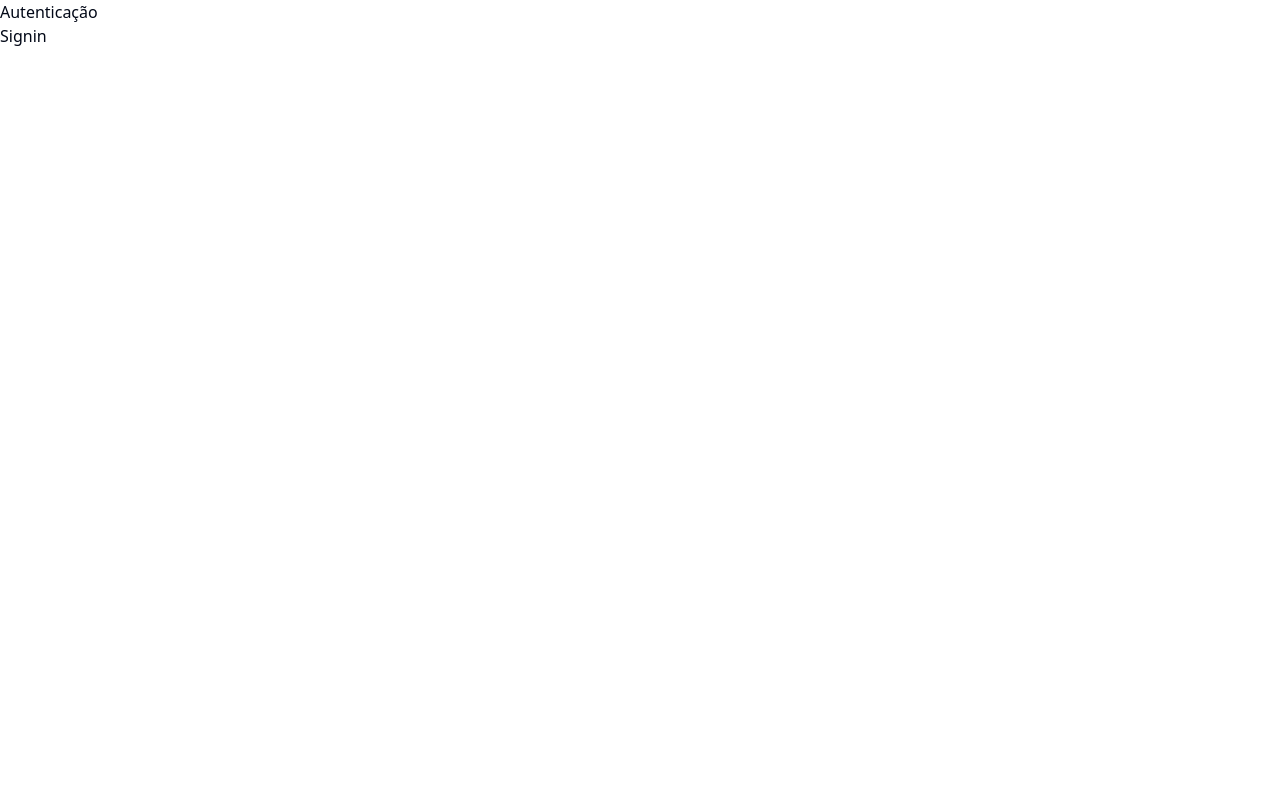
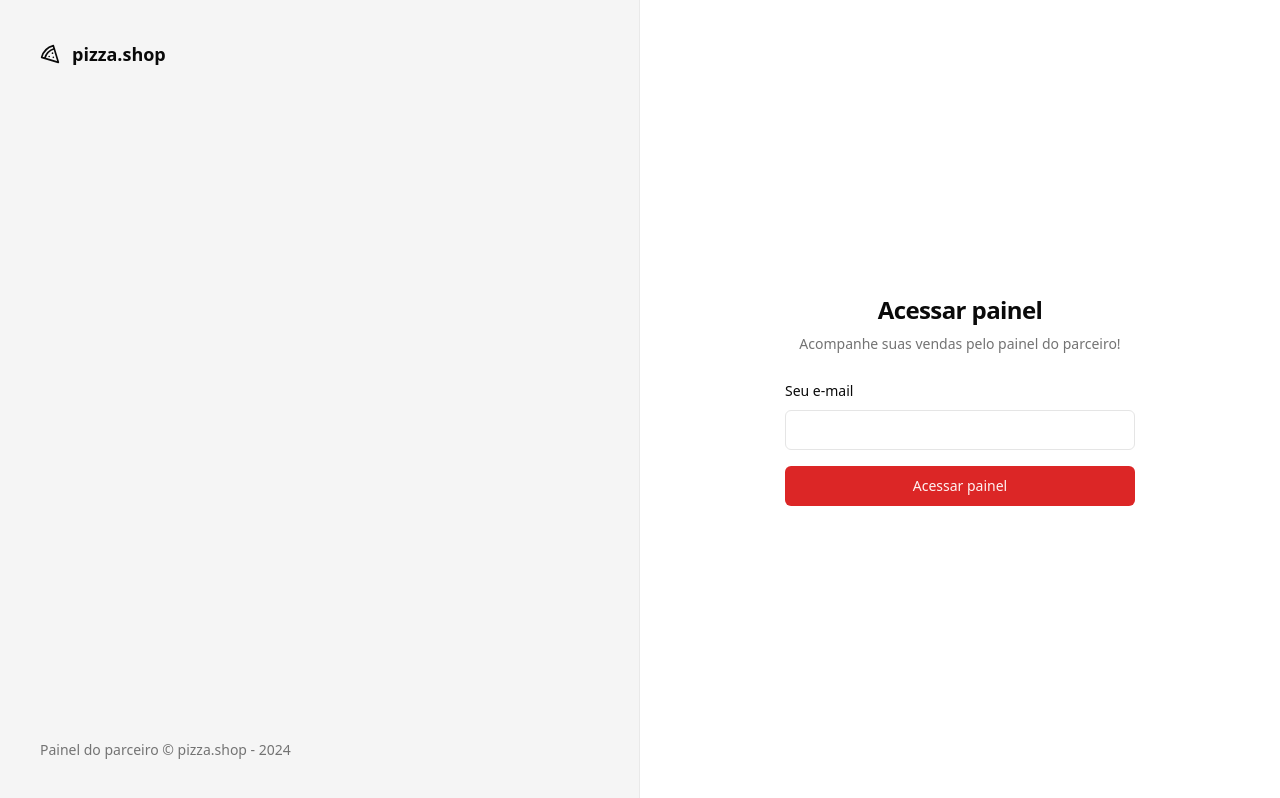
Before and after one commit to andraraujo/pizzashop-web, a React (Vite) app: page /sign-in in a window 1280 px wide. Built offline with nearby package versions, Linux system fonts and the light colour scheme.

Commit message:
feat: alterando o layout da página de signin

```diff
--- a/package.json
+++ b/package.json
@@ -10,6 +10,7 @@
     "preview": "vite preview"
   },
   "dependencies": {
+    "@radix-ui/react-label": "^2.0.2",
     "@radix-ui/react-slot": "^1.0.2",
     "class-variance-authority": "^0.7.0",
     "clsx": "^2.1.1",
--- /dev/null
+++ b/src/components/ui/input.tsx
@@ -0,0 +1,25 @@
+import * as React from "react"
+
+import { cn } from "@/lib/utils"
+
+export interface InputProps
+  extends React.InputHTMLAttributes<HTMLInputElement> {}
+
+const Input = React.forwardRef<HTMLInputElement, InputProps>(
+  ({ className, type, ...props }, ref) => {
+    return (
+      <input
+        type={type}
+        className={cn(
+          "flex h-10 w-full rounded-md border border-input bg-background px-3 py-2 text-sm ring-offset-background file:border-0 file:bg-transparent file:text-sm file:font-medium placeholder:text-muted-foreground focus-visible:outline-none focus-visible:ring-2 focus-visible:ring-ring focus-visible:ring-offset-2 disabled:cursor-not-allowed disabled:opacity-50",
+          className
+        )}
+        ref={ref}
+        {...props}
+      />
+    )
+  }
+)
+Input.displayName = "Input"
+
+export { Input }
--- /dev/null
+++ b/src/components/ui/label.tsx
@@ -0,0 +1,24 @@
+import * as React from "react"
+import * as LabelPrimitive from "@radix-ui/react-label"
+import { cva, type VariantProps } from "class-variance-authority"
+
+import { cn } from "@/lib/utils"
+
+const labelVariants = cva(
+  "text-sm font-medium leading-none peer-disabled:cursor-not-allowed peer-disabled:opacity-70"
+)
+
+const Label = React.forwardRef<
+  React.ElementRef<typeof LabelPrimitive.Root>,
+  React.ComponentPropsWithoutRef<typeof LabelPrimitive.Root> &
+    VariantProps<typeof labelVariants>
+>(({ className, ...props }, ref) => (
+  <LabelPrimitive.Root
+    ref={ref}
+    className={cn(labelVariants(), className)}
+    {...props}
+  />
+))
+Label.displayName = LabelPrimitive.Root.displayName
+
+export { Label }
--- a/src/global.css
+++ b/src/global.css
@@ -5,64 +5,47 @@
 @layer base {
   :root {
     --background: 0 0% 100%;
-      --foreground: 222.2 84% 4.9%;
-
+    --foreground: 0 0% 3.9%;
     --card: 0 0% 100%;
-      --card-foreground: 222.2 84% 4.9%;
-
+    --card-foreground: 0 0% 3.9%;
     --popover: 0 0% 100%;
-      --popover-foreground: 222.2 84% 4.9%;
-
-      --primary: 222.2 47.4% 11.2%;
-      --primary-foreground: 210 40% 98%;
-
-      --secondary: 210 40% 96.1%;
-      --secondary-foreground: 222.2 47.4% 11.2%;
-
-      --muted: 210 40% 96.1%;
-      --muted-foreground: 215.4 16.3% 46.9%;
-
-      --accent: 210 40% 96.1%;
-      --accent-foreground: 222.2 47.4% 11.2%;
-
+    --popover-foreground: 0 0% 3.9%;
+    --primary: 0 72.2% 50.6%;
+    --primary-foreground: 0 85.7% 97.3%;
+    --secondary: 0 0% 96.1%;
+    --secondary-foreground: 0 0% 9%;
+    --muted: 0 0% 96.1%;
+    --muted-foreground: 0 0% 45.1%;
+    --accent: 0 0% 96.1%;
+    --accent-foreground: 0 0% 9%;
     --destructive: 0 84.2% 60.2%;
-      --destructive-foreground: 210 40% 98%;
-
-      --border: 214.3 31.8% 91.4%;
-      --input: 214.3 31.8% 91.4%;
-      --ring: 222.2 84% 4.9%;
-
+    --destructive-foreground: 0 0% 98%;
+    --border: 0 0% 89.8%;
+    --input: 0 0% 89.8%;
+    --ring: 0 72.2% 50.6%;
     --radius: 0.5rem;
   }
 
   .dark {
-      --background: 222.2 84% 4.9%;
-      --foreground: 210 40% 98%;
-
-      --card: 222.2 84% 4.9%;
-      --card-foreground: 210 40% 98%;
-
-      --popover: 222.2 84% 4.9%;
-      --popover-foreground: 210 40% 98%;
-
-      --primary: 210 40% 98%;
-      --primary-foreground: 222.2 47.4% 11.2%;
-
-      --secondary: 217.2 32.6% 17.5%;
-      --secondary-foreground: 210 40% 98%;
-
-      --muted: 217.2 32.6% 17.5%;
-      --muted-foreground: 215 20.2% 65.1%;
-
-      --accent: 217.2 32.6% 17.5%;
-      --accent-foreground: 210 40% 98%;
-
+    --background: 0 0% 3.9%;
+    --foreground: 0 0% 98%;
+    --card: 0 0% 3.9%;
+    --card-foreground: 0 0% 98%;
+    --popover: 0 0% 3.9%;
+    --popover-foreground: 0 0% 98%;
+    --primary: 0 72.2% 50.6%;
+    --primary-foreground: 0 85.7% 97.3%;
+    --secondary: 0 0% 14.9%;
+    --secondary-foreground: 0 0% 98%;
+    --muted: 0 0% 14.9%;
+    --muted-foreground: 0 0% 63.9%;
+    --accent: 0 0% 14.9%;
+    --accent-foreground: 0 0% 98%;
     --destructive: 0 62.8% 30.6%;
-      --destructive-foreground: 210 40% 98%;
-
-      --border: 217.2 32.6% 17.5%;
-      --input: 217.2 32.6% 17.5%;
-      --ring: 212.7 26.8% 83.9%;
+    --destructive-foreground: 0 0% 98%;
+    --border: 0 0% 14.9%;
+    --input: 0 0% 14.9%;
+    --ring: 0 72.2% 50.6%;
   }
 }
 
--- a/src/pages/_layouts/auth.tsx
+++ b/src/pages/_layouts/auth.tsx
@@ -1,10 +1,21 @@
+import { Pizza } from "lucide-react";
 import { Outlet } from "react-router-dom";
 
 export function AuthLayout() {
   return (
-    <div>
-      <h1>Autenticação</h1>
-      <div>
+    <div className="grid min-h-screen grid-cols-2">
+      <div className="flex h-full flex-col justify-between border-r border-foreground/5 bg-muted p-10 text-muted-foreground">
+        <div className="flex items-center gap-3 text-lg text-foreground">
+          <Pizza className="h-5 w-5" />
+          <span className="font-semibold">pizza.shop</span>
+        </div>
+
+        <footer className="text-sm">
+          Painel do parceiro &copy; pizza.shop - {new Date().getFullYear()}
+        </footer>
+      </div>
+
+      <div className="flex flex-col items-center justify-center">
         <Outlet />
       </div>
     </div>
--- a/src/pages/auth/sign-in.tsx
+++ b/src/pages/auth/sign-in.tsx
@@ -1,10 +1,37 @@
 import { Helmet } from "react-helmet-async";
+
+import { Button } from "@/components/ui/button";
+import { Input } from "@/components/ui/input";
+import { Label } from "@/components/ui/label";
 
 export function SignIn() {
   return (
     <>
       <Helmet title="Login" />
-      <div>Signin</div>
+
+      <div className="p-8">
+        <div className="flex w-[350px] flex-col justify-center gap-6">
+          <div className="flex flex-col gap-2 text-center">
+            <h1 className="text-2xl font-semibold tracking-tight">
+              Acessar painel
+            </h1>
+            <p className="text-sm text-muted-foreground">
+              Acompanhe suas vendas pelo painel do parceiro!
+            </p>
+          </div>
+
+          <form className="space-y-4">
+            <div className="space-y-2">
+              <Label htmlFor="email">Seu e-mail</Label>
+              <Input id="email" type="email" />
+            </div>
+
+            <Button className="w-full" type="submit">
+              Acessar painel
+            </Button>
+          </form>
+        </div>
+      </div>
     </>
   );
 }
```
Also changed, not shown: 1 other file (tests, documents, lock files or other folders). Lines whose indentation alone changed are shown as unchanged.
